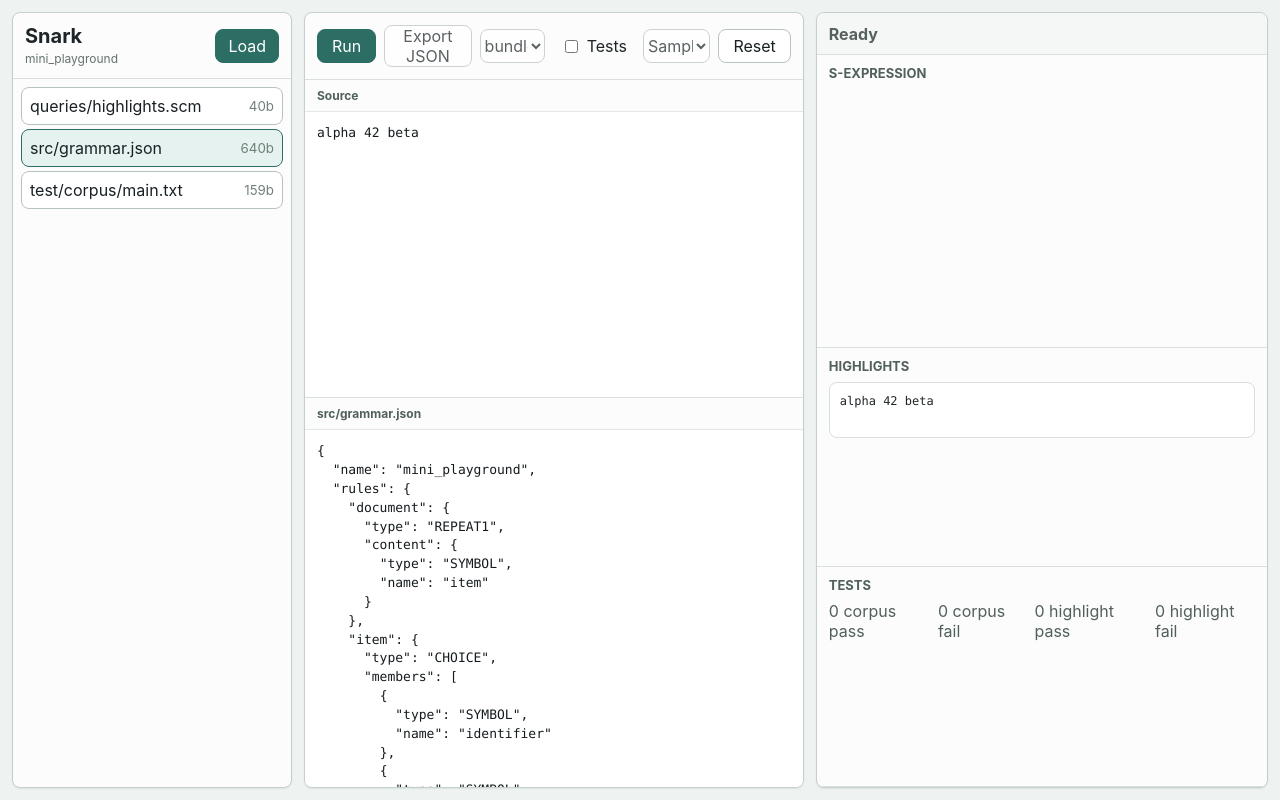
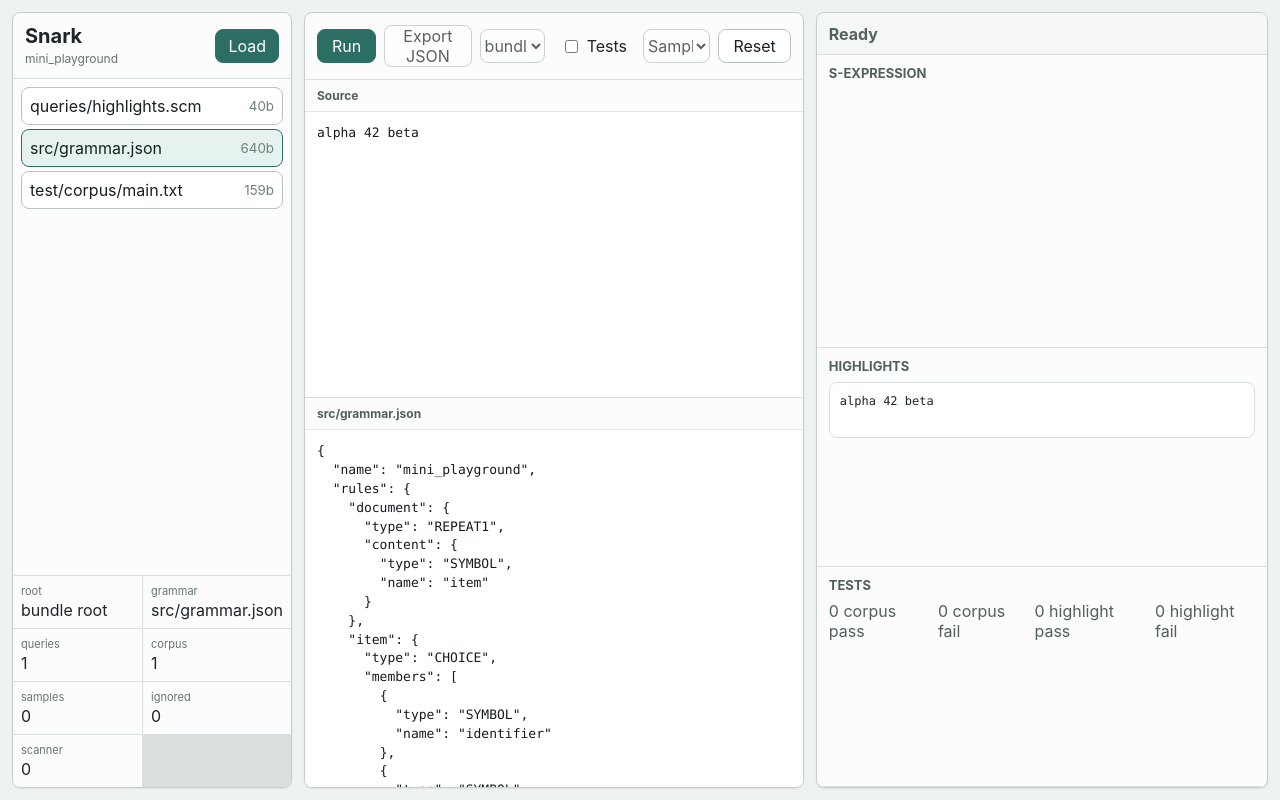
Before and after one commit to bearcove/snark, a React (Vite) app in the folder playgrounds/snark/: page / in a window 1280 px wide. Built offline with nearby package versions, Linux system fonts and the light colour scheme; what @bearcove/snark-wasm would draw is missing.

Commit message:
Show pending Snark bundle inventory

```diff
--- a/playgrounds/snark/src/App.tsx
+++ b/playgrounds/snark/src/App.tsx
@@ -312,6 +312,12 @@ export function App() {
             </button>
           ))}
         </div>
+        {!result && (
+          <LocalBundleInventory
+            files={projectedFiles}
+            grammarRootLabel={activeGrammarRoot?.label ?? "bundle root"}
+          />
+        )}
         {result && (
           <BundleInventory result={result} />
         )}
@@ -614,6 +620,66 @@ function BundleInventory({ result }: { result: PlaygroundResponse }) {
           </div>
         ) : null}
       </details>
+    </div>
+  );
+}
+
+function LocalBundleInventory({
+  files,
+  grammarRootLabel,
+}: {
+  files: { path: string; sourcePath: string }[];
+  grammarRootLabel: string;
+}) {
+  const grammarPath =
+    files.find((file) => file.path === "src/grammar.json")?.path ??
+    files.find((file) => file.path === "grammar.js")?.path ??
+    "missing";
+  const queryCount = files.filter((file) => file.path.startsWith("queries/")).length;
+  const corpusCount = files.filter(
+    (file) =>
+      file.path.startsWith("test/corpus/") ||
+      file.path.startsWith("test/highlight/") ||
+      file.path.startsWith("test/highlights/"),
+  ).length;
+  const sampleCount = files.filter((file) => file.path.startsWith("samples/")).length;
+  const scannerCount = files.filter(
+    (file) => file.path === "src/scanner.c" || file.path === "src/scanner.cc",
+  ).length;
+  const ignoredCount = files.filter((file) => isGeneratedPath(file.path)).length;
+
+  return (
+    <div className="bundle-inventory">
+      <dl className="bundle-facts">
+        <div>
+          <dt>root</dt>
+          <dd>{grammarRootLabel}</dd>
+        </div>
+        <div>
+          <dt>grammar</dt>
+          <dd>{grammarPath}</dd>
+        </div>
+        <div>
+          <dt>queries</dt>
+          <dd>{queryCount}</dd>
+        </div>
+        <div>
+          <dt>corpus</dt>
+          <dd>{corpusCount}</dd>
+        </div>
+        <div>
+          <dt>samples</dt>
+          <dd>{sampleCount}</dd>
+        </div>
+        <div>
+          <dt>ignored</dt>
+          <dd>{ignoredCount}</dd>
+        </div>
+        <div>
+          <dt>scanner</dt>
+          <dd>{scannerCount}</dd>
+        </div>
+      </dl>
     </div>
   );
 }
```
